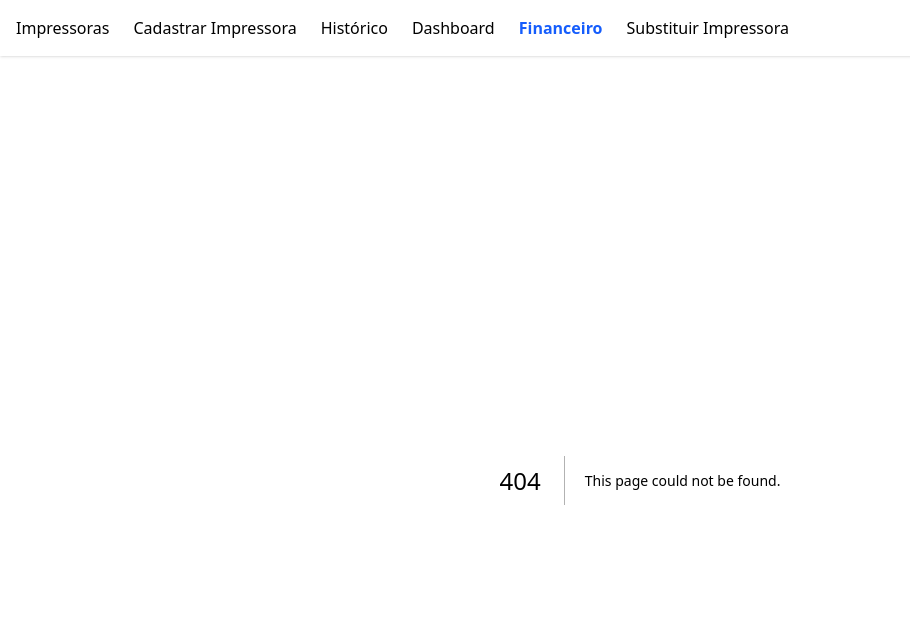
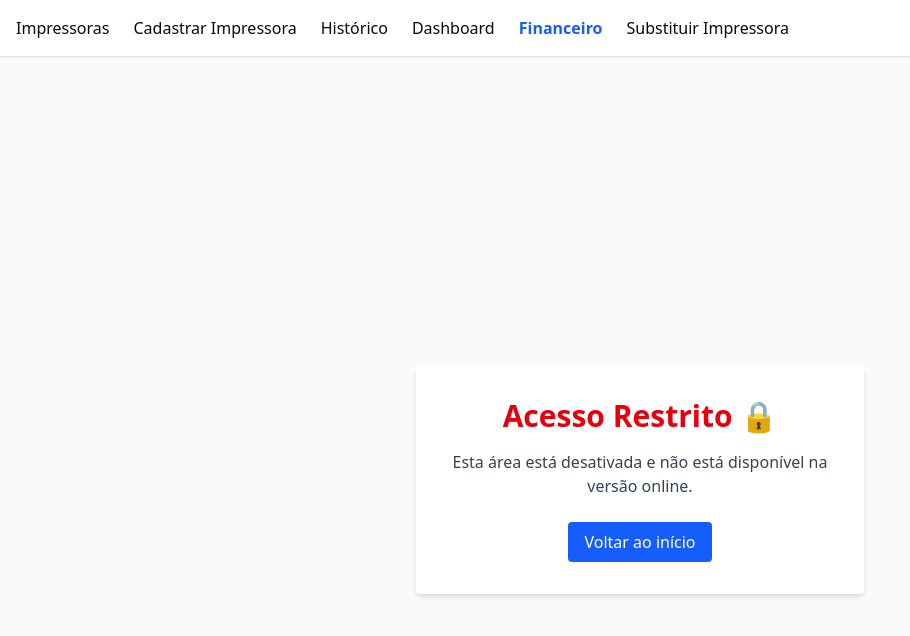
Before and after one commit to Reulle-Wanderson/dashboard-impressoras, a Next.js app: page /auth in a window 1280 px wide. Before the commit this address had no page. Shown: the top 636 px of the page, without its empty margins (0-910 px from the left). Built offline with nearby package versions, Linux system fonts and the light colour scheme.

Commit message:
Adiciona página de acesso restrito para rota /auth

```diff
--- /dev/null
+++ b/app/auth/page.tsx
@@ -0,0 +1,20 @@
+export default function AuthRestrito() {
+  return (
+    <main className="min-h-screen flex flex-col items-center justify-center p-10 bg-gray-50">
+      <div className="bg-white p-8 rounded shadow-md max-w-md w-full text-center">
+        <h1 className="text-3xl font-bold mb-4 text-red-600">Acesso Restrito 🔒</h1>
+
+        <p className="text-gray-700 mb-6">
+          Esta área está desativada e não está disponível na versão online.
+        </p>
+
+        <a
+          href="/"
+          className="inline-block bg-blue-600 text-white px-4 py-2 rounded hover:bg-blue-700"
+        >
+          Voltar ao início
+        </a>
+      </div>
+    </main>
+  );
+}
```
